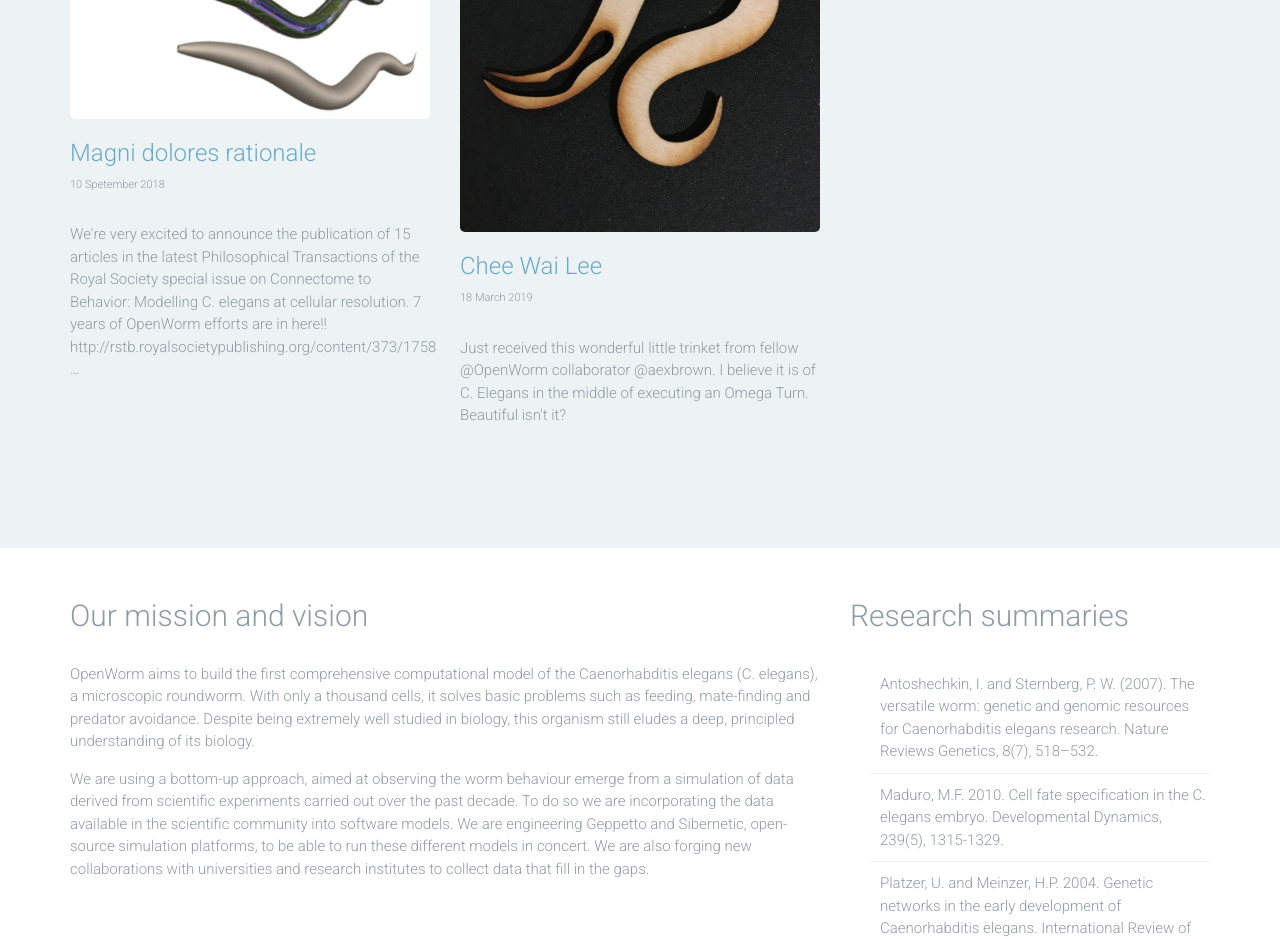
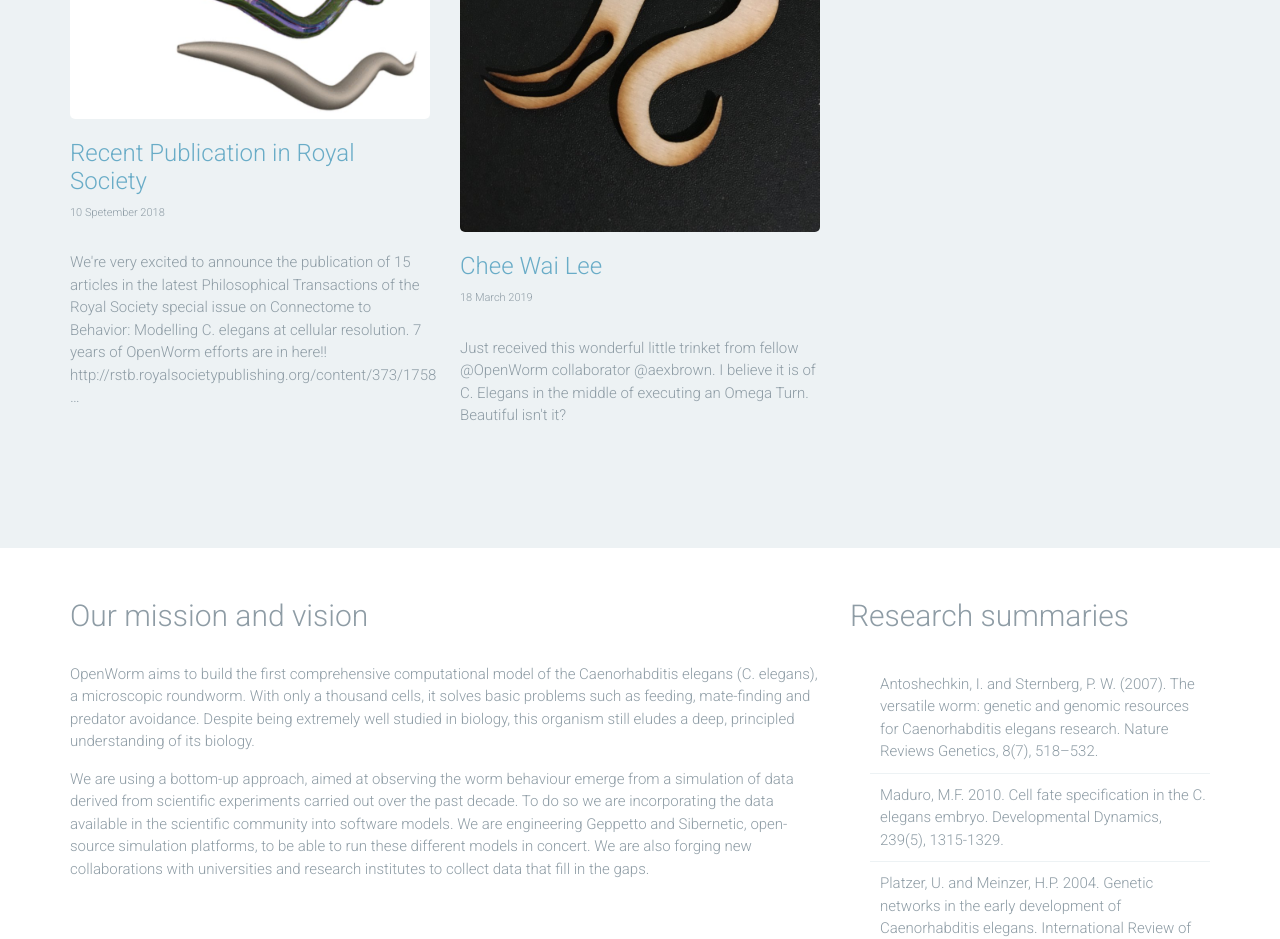
Before and after one commit to ujjwalll/Devo, a plain HTML site: page index.html in a window 1280 px wide. Shown: the part 1860-2799 px from the top of the page. Drawn offline with Linux system fonts and the light colour scheme.

Commit message:
Update index.html

```diff
--- a/index.html
+++ b/index.html
@@ -160,7 +160,7 @@
 							<div class="col-md-4">
 								<div class="post">
 									<figure class="featured-image"><img src="images/news-1.jpg" alt=""></figure>
-									<h2 class="entry-title"><a href="">Magni dolores rationale</a></h2>
+									<h2 class="entry-title"><a href="">Recent Publication in Royal Society</a></h2>
 									<small class="date">10 Spetember 2018</small>
 									<p>We're very excited to announce the publication of 15 articles in the latest Philosophical Transactions of the Royal Society special issue on Connectome to Behavior: Modelling C. elegans at cellular resolution. 7 years of OpenWorm efforts are in here!! http://rstb.royalsocietypublishing.org/content/373/1758 …</p>
 								</div>
```
